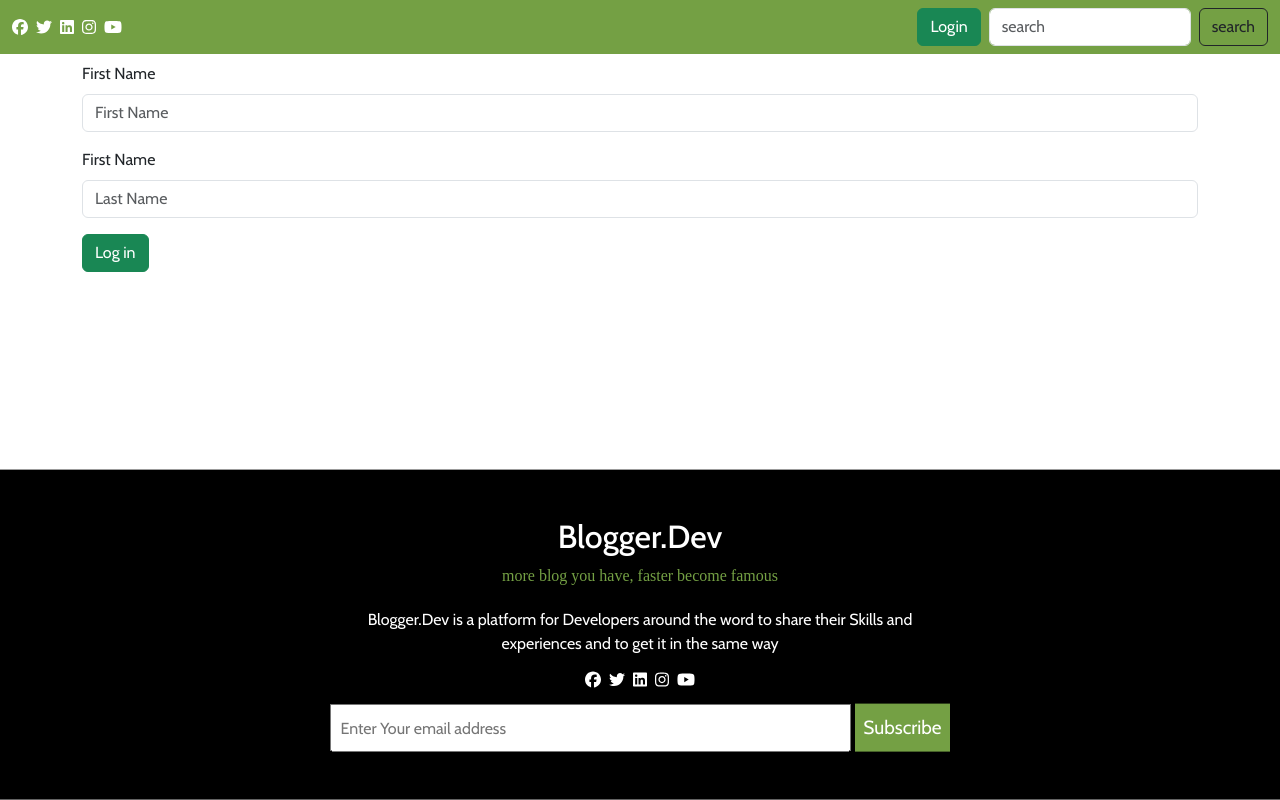
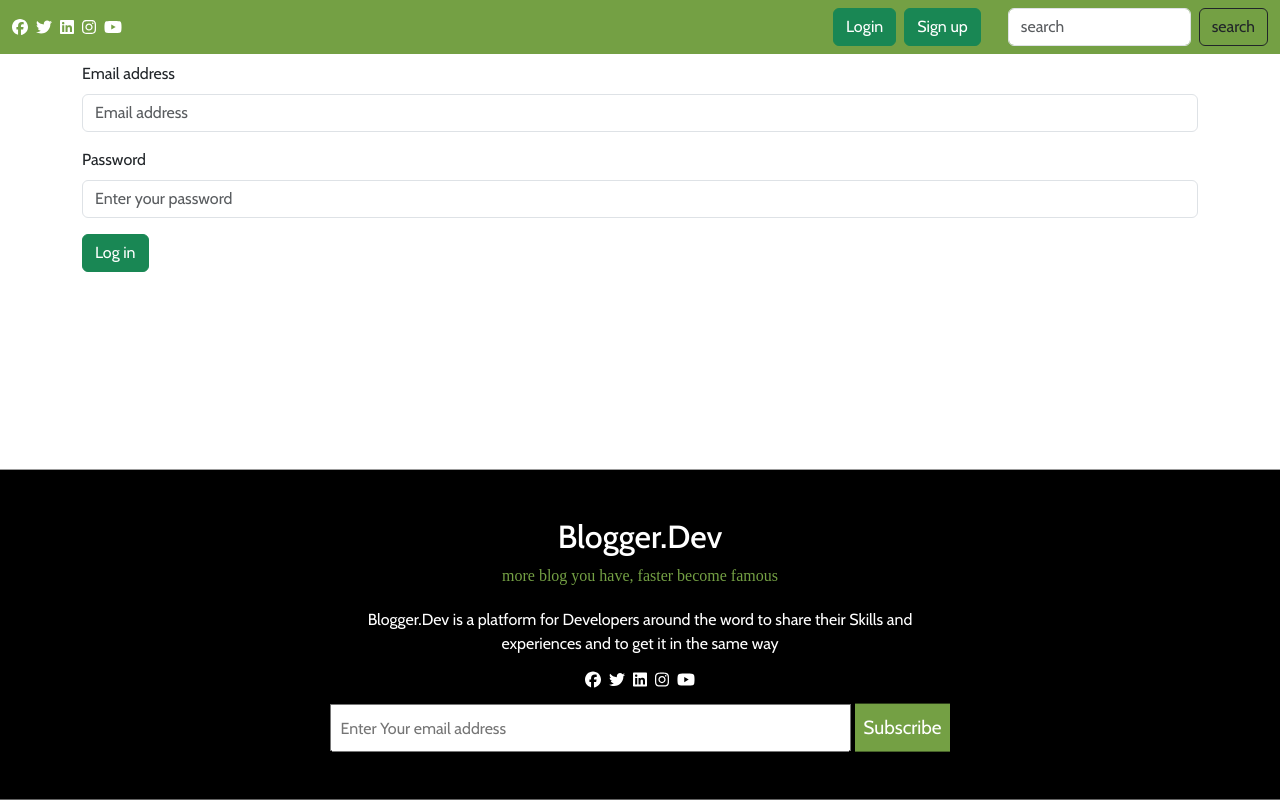
Before and after one commit to tarqab/Blog, a React (Create React App) app: page /login in a window 1280 px wide. Built offline with nearby package versions, Linux system fonts and the light colour scheme; a web font is replaced by a local one.

Commit message:
registerFunctiom

```diff
--- a/src/App.js
+++ b/src/App.js
@@ -21,6 +21,7 @@ import Login from "./components/login/Login.jsx";
 import { AuthProvider } from "./components/context/authContext.js";
 import RecentPosts from "./components/recentPosts/RecentPosts.jsx";
 import ProtectedRoute from "./components/ProctectedRoute/ProtectedRoute.jsx";
+import Register from "./components/register/Register.jsx";
 
 
 library.add(
@@ -50,6 +51,10 @@ const myRouter = createBrowserRouter([
         element: <ProtectedRoute ><RecentPosts /></ProtectedRoute>
         ,
       },
+      {
+        path:"/signIn",
+        element:<Register />
+      }
     ],
   },
 ]);
--- a/src/components/login/Login.jsx
+++ b/src/components/login/Login.jsx
@@ -1,11 +1,10 @@
 import React, { useContext, useState } from "react";
 import toast from "react-hot-toast";
-import { createUserWithEmailAndPassword , signInWithEmailAndPassword  } from "firebase/auth";
+import { signInWithEmailAndPassword  } from "firebase/auth";
 import { auth } from "../../firebase.js";
 import { useNavigate } from "react-router-dom";
 import { authContext } from "../context/authContext.js";
 export default function Login() {
-  const [error, setError] = useState(false);
   const [email, setEmail] = useState(null);
   const [password, setPassword] = useState(null);
   const navigate = useNavigate();
@@ -36,25 +35,25 @@ export default function Login() {
           <form className="form" onSubmit={handleLogin}>
             <div className="mb-3">
               <label htmlFor="email" className="form-label">
-                First Name
+              Email address
               </label>
               <input
                 type="email"
                 className="form-control"
                 id="email"
-                placeholder="First Name"
+                placeholder="Email address"
                 onChange={(e) => setEmail(e.target.value)}
               />
             </div>
             <div className="mb-3">
               <label htmlFor="password" className="form-label">
-                First Name
+                Password
               </label>
               <input
                 type="password"
                 className="form-control"
                 id="password"
-                placeholder="Last Name"
+                placeholder="Enter your password"
                 onChange={(e) => setPassword(e.target.value)}
               />
             </div>
--- a/src/components/navbar/Navbar.jsx
+++ b/src/components/navbar/Navbar.jsx
@@ -50,8 +50,9 @@ export default function Navbar() {
             </div>
           </div>
           <div className="right d-flex justify-content-center align-items-center gap-2 ">
+            <div className="d-flex gap-2 w-100">
               {token ? (
-              <div className="logout w-100">
+                <div className="logout">
                   <Link to="/login">
                     <button onClick={logout} className="btn btn-danger ">
                       Log out
@@ -65,6 +66,12 @@ export default function Navbar() {
                   </Link>
                 </div>
               )}
+              <div className="signUp">
+                <Link to="/signUp">
+                  <button className="btn btn-success ">Sign up</button>
+                </Link>
+              </div>
+            </div>
 
             <input
               type="email"
--- /dev/null
+++ b/src/components/register/Register.jsx
@@ -0,0 +1,62 @@
+import React, { useState } from "react";
+import { getAuth, createUserWithEmailAndPassword } from "firebase/auth";
+import toast from "react-hot-toast";
+
+export default function Register() {
+  const [email, setEmail] = useState(null);
+  const [password, setPassword] = useState(null);
+
+  const auth = getAuth();
+
+  function createNewUser(e) {
+    e.preventDefault();
+    createUserWithEmailAndPassword(auth, email, password)
+      .then((userCredential) => {
+        const user = userCredential.user;
+        console.log(user);
+        toast.success("New account is created");
+      })
+      .catch((error) => {
+        const errorCode = error.code;
+        const errorMessage = error.message;
+
+        toast.error("Error ! ");
+      });
+  }
+
+  return (
+    <>
+      <div className="container py-4">
+        <form className="form" onSubmit={createNewUser}>
+          <div className="mb-3">
+            <label htmlFor="email" className="form-label">
+              Email address
+            </label>
+            <input
+              type="email"
+              className="form-control"
+              id="email"
+              placeholder="Email address"
+              onChange={(e) => setEmail(e.target.value)}
+            />
+          </div>
+          <div className="mb-3">
+            <label htmlFor="password" className="form-label">
+              Password
+            </label>
+            <input
+              type="password"
+              className="form-control"
+              id="password"
+              placeholder="Enter your password"
+              onChange={(e) => setPassword(e.target.value)}
+            />
+          </div>
+          <button className="btn btn-success" type="submit">
+            Sign in
+          </button>
+        </form>
+      </div>
+    </>
+  );
+}
--- a/src/firebase.js
+++ b/src/firebase.js
@@ -1,5 +1,6 @@
 import { initializeApp } from "firebase/app";
 import { getAuth } from "firebase/auth";
+import { getFirestore } from "firebase/firestore";
 
 export const firebaseConfig = {
   apiKey: "AIzaSyDTNtTaIRiUhbwWnqflm7oZlgUsJue2uu8",
@@ -13,3 +14,4 @@ export const firebaseConfig = {
 // Initialize Firebase
 const app = initializeApp(firebaseConfig);
 export const auth = getAuth(app) ;
+export const db = getFirestore(app);
```
Lines whose indentation alone changed are shown as unchanged.
